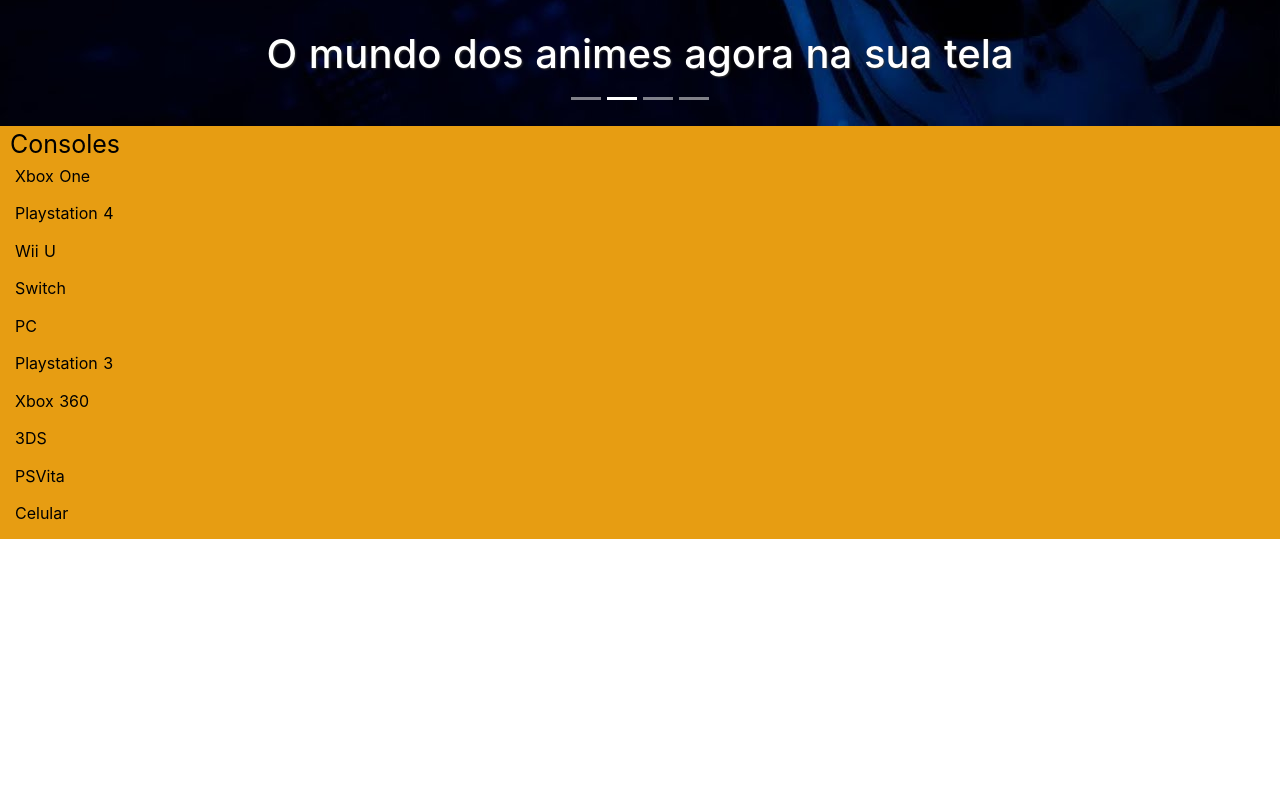
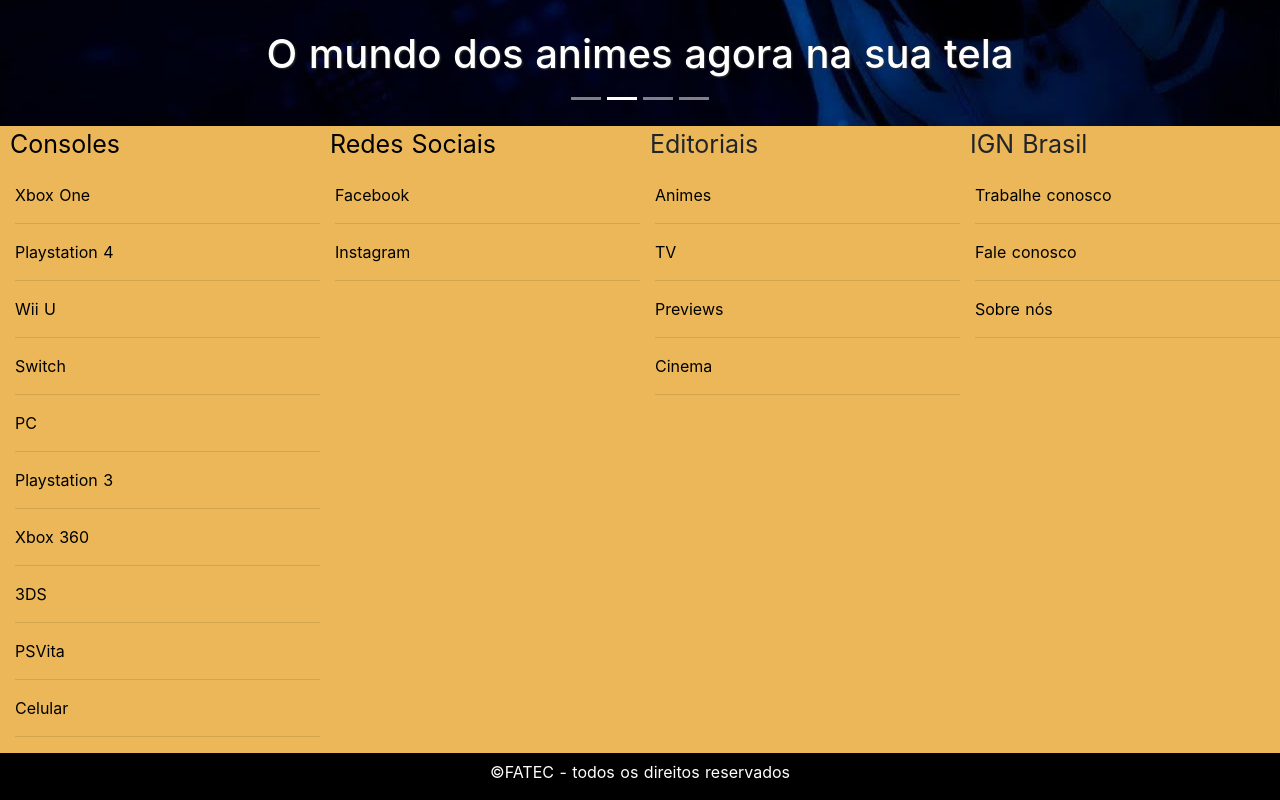
Before and after one commit to Leao04/Project, a Nuxt app: page / in a window 1280 px wide. Shown: the part 736-1536 px from the top of the page. Before the commit the page ends 1275 px from the top, so only its background shows below. Built offline with nearby package versions, Linux system fonts and the light colour scheme.

Commit message:
Footer completed

```diff
--- a/assets/css/estilo.css
+++ b/assets/css/estilo.css
@@ -84,7 +84,7 @@
   display: grid;
   grid-template-columns: repeat(4, 1fr);
   grid-template-rows: repeat(11, 1fr);
-  background-color: #e79d12;
+  background-color: #ebb758;
 }
 
 .consoles a {
@@ -205,3 +205,137 @@
   text-decoration: none;
   color: black;
 }
+
+.social {
+  grid-column: 2/2;
+  grid-row: 1/1;
+  font-size: 25px;
+  padding-left: 10px;
+}
+
+.social a {
+  text-decoration: none;
+  color: black;
+}
+
+.facebook {
+  grid-column: 2/2;
+  grid-row: 2/2;
+  padding-left: 15px;
+}
+
+.facebook a {
+  text-decoration: none;
+  color: black;
+}
+
+.instagram {
+  grid-column: 2/2;
+  grid-row: 3/3;
+  padding-left: 15px;
+}
+
+.instagram a {
+  text-decoration: none;
+  color: black;
+}
+
+.editoriais {
+  grid-column: 3/3;
+  grid-row: 1/1;
+  font-size: 25px;
+  padding-left: 10px;
+}
+
+.animes {
+  grid-column: 3/3;
+  grid-row: 2/2;
+  padding-left: 15px;
+}
+
+.animes a {
+  text-decoration: none;
+  color: black;
+}
+
+.tv {
+  grid-column: 3/3;
+  grid-row: 3/3;
+  padding-left: 15px;
+}
+
+.tv a {
+  text-decoration: none;
+  color: black;
+}
+
+.previews {
+  grid-column: 3/3;
+  grid-row: 4/4;
+  padding-left: 15px;
+}
+
+.previews a {
+  text-decoration: none;
+  color: black;
+}
+
+.cinema {
+  grid-column: 3/3;
+  grid-row: 5/5;
+  padding-left: 15px;
+}
+
+.cinema a {
+  text-decoration: none;
+  color: black;
+}
+
+.ign {
+  grid-column: 4/4;
+  grid-row: 1/1;
+  font-size: 25px;
+  padding-left: 10px;
+}
+
+.work {
+  grid-column: 4/4;
+  grid-row: 2/2;
+  padding-left: 15px;
+}
+
+.work a {
+  text-decoration: none;
+  color: black;
+}
+
+.speak {
+  grid-column: 4/4;
+  grid-row: 3/3;
+  padding-left: 15px;
+}
+
+.speak a {
+  text-decoration: none;
+  color: black;
+}
+
+.about {
+  grid-column: 4/4;
+  grid-row: 4/4;
+  padding-left: 15px;
+}
+
+.about a {
+  text-decoration: none;
+  color: black;
+}
+
+.final {
+  display: grid;
+  grid-template-rows: repeat(1, 1fr);
+  background-color: black;
+  color: white;
+  text-align: center;
+  padding-top: 7px;
+}
--- a/assets/css/estilo.scss
+++ b/assets/css/estilo.scss
@@ -84,7 +84,7 @@
     display: grid;
     grid-template-columns: repeat(4, 1fr);
     grid-template-rows: repeat(11, 1fr);
-    background-color: #e79d12;
+    background-color: #ebb758;
 }
 
 .consoles a{
@@ -205,3 +205,137 @@
     text-decoration: none;
     color: black;
 }
+
+.social{
+    grid-column: 2/2;
+    grid-row: 1/1;
+    font-size: 25px;
+    padding-left: 10px;
+}
+
+.social a{
+    text-decoration: none;
+    color: black;
+}
+
+.facebook{
+     grid-column: 2/2;
+    grid-row: 2/2;
+    padding-left: 15px;
+}
+
+.facebook a{
+    text-decoration: none;
+    color: black;
+}
+
+.instagram{
+     grid-column: 2/2;
+    grid-row: 3/3;
+    padding-left: 15px;
+}
+
+.instagram a{
+    text-decoration: none;
+    color: black;
+}
+
+.editoriais{
+    grid-column: 3/3;
+    grid-row: 1/1;
+    font-size: 25px;
+    padding-left: 10px;
+}
+
+.animes{
+     grid-column: 3/3;
+    grid-row: 2/2;
+    padding-left: 15px;
+}
+
+.animes a{
+    text-decoration: none;
+    color: black;
+}
+
+.tv{
+    grid-column: 3/3;
+    grid-row: 3/3;
+    padding-left: 15px;
+}
+
+.tv a{
+    text-decoration: none;
+    color: black;
+}
+
+.previews{
+    grid-column: 3/3;
+    grid-row: 4/4;
+    padding-left: 15px;
+}
+
+.previews a{
+     text-decoration: none;
+    color: black;
+}
+
+.cinema{
+    grid-column: 3/3;
+    grid-row: 5/5;
+    padding-left: 15px;
+}
+
+.cinema a{
+    text-decoration: none;
+    color: black;
+}
+
+.ign{
+    grid-column: 4/4;
+    grid-row: 1/1;
+    font-size: 25px;
+    padding-left: 10px;
+}
+
+.work{
+    grid-column: 4/4;
+    grid-row: 2/2;
+    padding-left: 15px;
+}
+
+.work a{
+    text-decoration: none;
+    color: black;
+}
+
+.speak{
+     grid-column: 4/4;
+    grid-row: 3/3;
+    padding-left: 15px;
+}
+
+.speak a{
+    text-decoration: none;
+    color: black;
+}
+
+.about{
+    grid-column: 4/4;
+    grid-row: 4/4;
+    padding-left: 15px;
+}
+
+.about a{
+    text-decoration: none;
+    color: black;
+}
+
+.final{
+    display: grid;
+    grid-template-rows: repeat(1, 1fr);
+    background-color: black;
+    color: white;
+    text-align: center;
+    padding-top: 7px;
+}
--- a/components/Footer.vue
+++ b/components/Footer.vue
@@ -6,34 +6,92 @@
           </div>
           <div class="xbox">
             <nuxt-link to="/">Xbox One</nuxt-link>
+            <hr>
             </div>
             <div class="play">
                 <nuxt-link to="/">Playstation 4</nuxt-link>
+                <hr>
             </div>
             <div class="nintendo2">
                     <nuxt-link to="/">Wii U</nuxt-link>
+                    <hr>
             </div>
             <div class="nintendo3">
                 <nuxt-link to="/">Switch</nuxt-link>
+                <hr>
             </div>
             <div class="computador2">
                 <nuxt-link to="/">PC</nuxt-link>
+                <hr>
             </div>
             <div class="plays">
                 <nuxt-link to="/">Playstation 3</nuxt-link>
+                <hr>
             </div>
             <div class="xbox2">
                 <nuxt-link to="/">Xbox 360</nuxt-link>
+                <hr>
             </div>
             <div class="nintendo4">
                 <nuxt-link to="/">3DS</nuxt-link>
+                <hr>
             </div>
             <div class="playss">
                 <nuxt-link to="/">PSVita</nuxt-link>
+                <hr>
             </div>
             <div class="mobile">
                 <nuxt-link to="/">Celular</nuxt-link>
+                <hr>
             </div>
+            <div class="social">
+                <nuxt-link to="/">Redes Sociais</nuxt-link>
+            </div>
+            <div class="facebook">
+                <nuxt-link to="/">Facebook</nuxt-link>
+                <hr>
+            </div>
+            <div class="instagram">
+                <nuxt-link to="/">Instagram</nuxt-link>
+                <hr>
+            </div>
+            <div class="editoriais">
+                <p>Editoriais</p>
+            </div>
+            <div class="animes">
+                <nuxt-link to="/">Animes</nuxt-link>
+                <hr>
+            </div>
+            <div class="tv">
+                <nuxt-link to="/">TV</nuxt-link>
+                <hr>
+            </div>
+            <div class="previews">
+                <nuxt-link to="/">Previews</nuxt-link>
+                <hr>
+            </div>
+            <div class="cinema">
+                <nuxt-link to="/">Cinema</nuxt-link>
+                <hr>
+            </div>
+            <div class="ign">
+             <p>IGN Brasil</p>
+            </div>
+            <div class="work">
+                <nuxt-link to="/">Trabalhe conosco</nuxt-link>
+                <hr>
+            </div>
+            <div class="speak">
+                <nuxt-link to="/">Fale conosco</nuxt-link>
+                <hr>
+            </div>
+            <div class="about">
+                <nuxt-link to="/">Sobre nós</nuxt-link>
+                <hr>
+            </div>
+      </div>
+      <div class="final">
+          <p>©FATEC - todos os direitos reservados</p>
       </div>
   </div>
 </template>
```
Also changed, not shown: assets/css/estilo.min.css.
